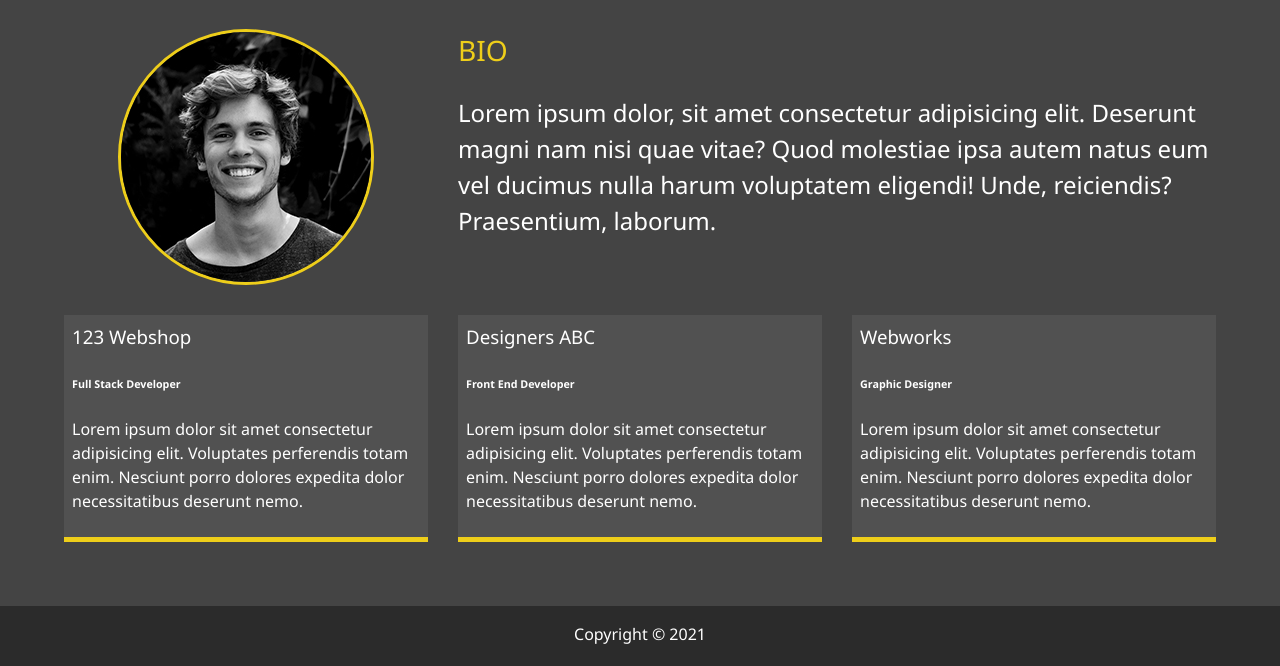
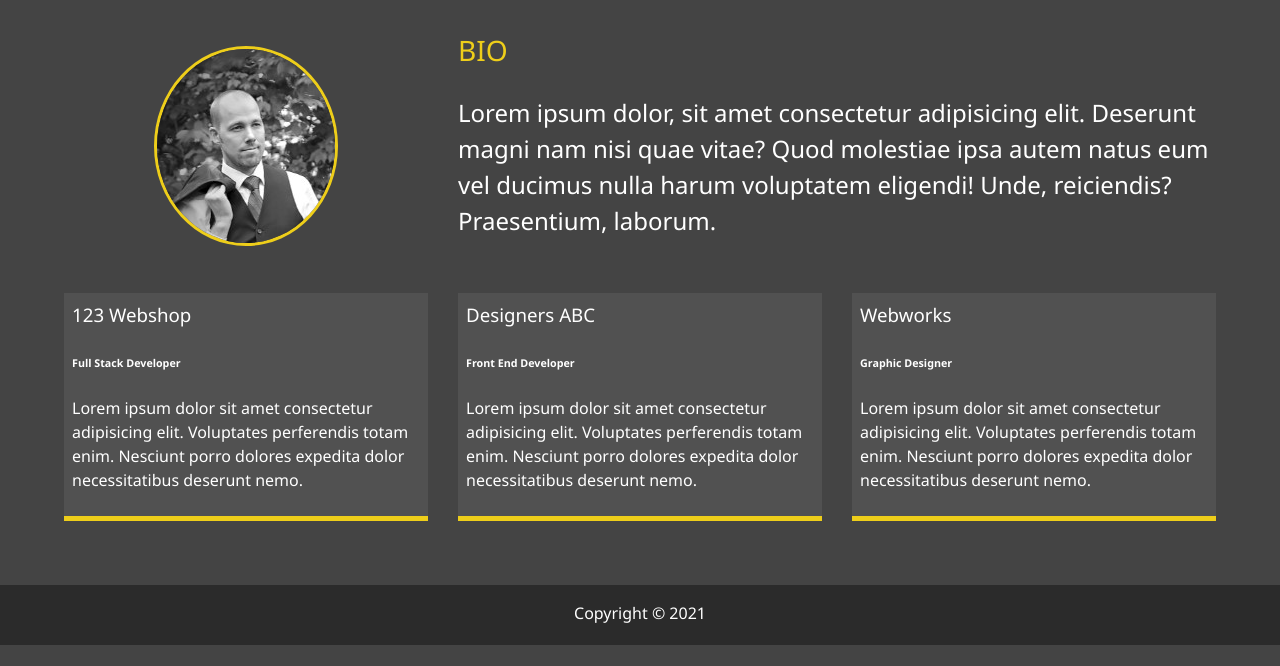
Before and after one commit to rbrianshutt/portfolio, a website: page portfolio/dist/about.html in a window 1280 px wide. Shown: the part 253-919 px from the top of the page. After the commit the page ends 898 px from the top, so only its background shows below. Drawn offline with Linux system fonts and the light colour scheme.

Commit message:
added image

```diff
--- a/portfolio/dist/about.html
+++ b/portfolio/dist/about.html
@@ -51,7 +51,7 @@
 			</h1>
 			<h2 class="sm-heading">Let me tell you a few things...</h2>
 			<div class="about-info">
-				<img src="img/portrait.jpg" alt="John Doe" class="bio-image" />
+				<img src="img/portrait-img.jpg" alt="Brian Shutt" class="bio-image" />
 
 				<div class="bio">
 					<h3 class="text-secondary">BIO</h3>
```
Also changed, not shown: package.json (line endings or trailing spaces), portfolio/README.md (deleted), portfolio/dist/img/portrait-img.jpg (added).
